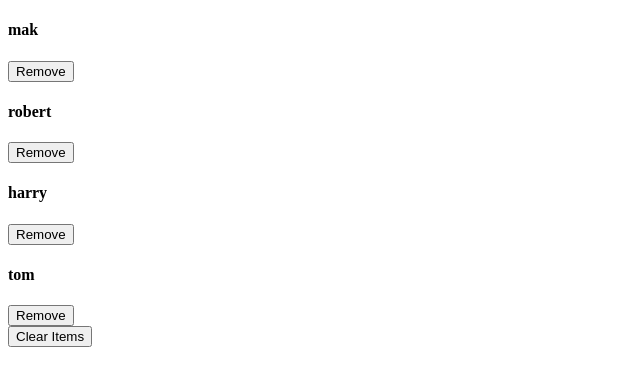
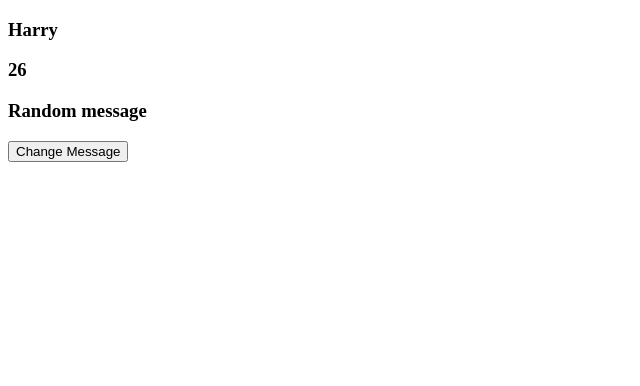
Before and after one commit to majidalykhan/react-course, a React (Create React App) app in the folder advanced-react/: page / in a window 1280 px wide. Shown: the top 386 px of the page, without its empty margins (0-640 px from the left). Built offline with nearby package versions, Linux system fonts and the light colour scheme; the HTML template or start-up script is replaced by a standard one.

Commit message:
useState Object

```diff
--- /dev/null
+++ b/advanced-react/src/1-useState/4-useState-object.js
@@ -0,0 +1,24 @@
+import React, { useState } from "react";
+
+const useStateObject = () => {
+  const [person, setPerson] = useState({
+    name: "Harry",
+    age: 26,
+    message: "Random message",
+  });
+
+  const changeMessage = () => {
+    setPerson({ ...person, message: "Hello World" });
+  };
+
+  return (
+    <>
+      <h3>{person.name}</h3>
+      <h3>{person.age}</h3>
+      <h3>{person.message}</h3>
+      <button onClick={changeMessage}>Change Message</button>
+    </>
+  );
+};
+
+export default useStateObject;
--- a/advanced-react/src/App.js
+++ b/advanced-react/src/App.js
@@ -1,11 +1,11 @@
 import React from "react";
 
-import UseStateArray from "./1-useState/3-useState-array";
+import UseStateObject from "./1-useState/4-useState-object";
 
 function App() {
   return (
     <div className="container">
-      <UseStateArray />
+      <UseStateObject />
     </div>
   );
 }
```
